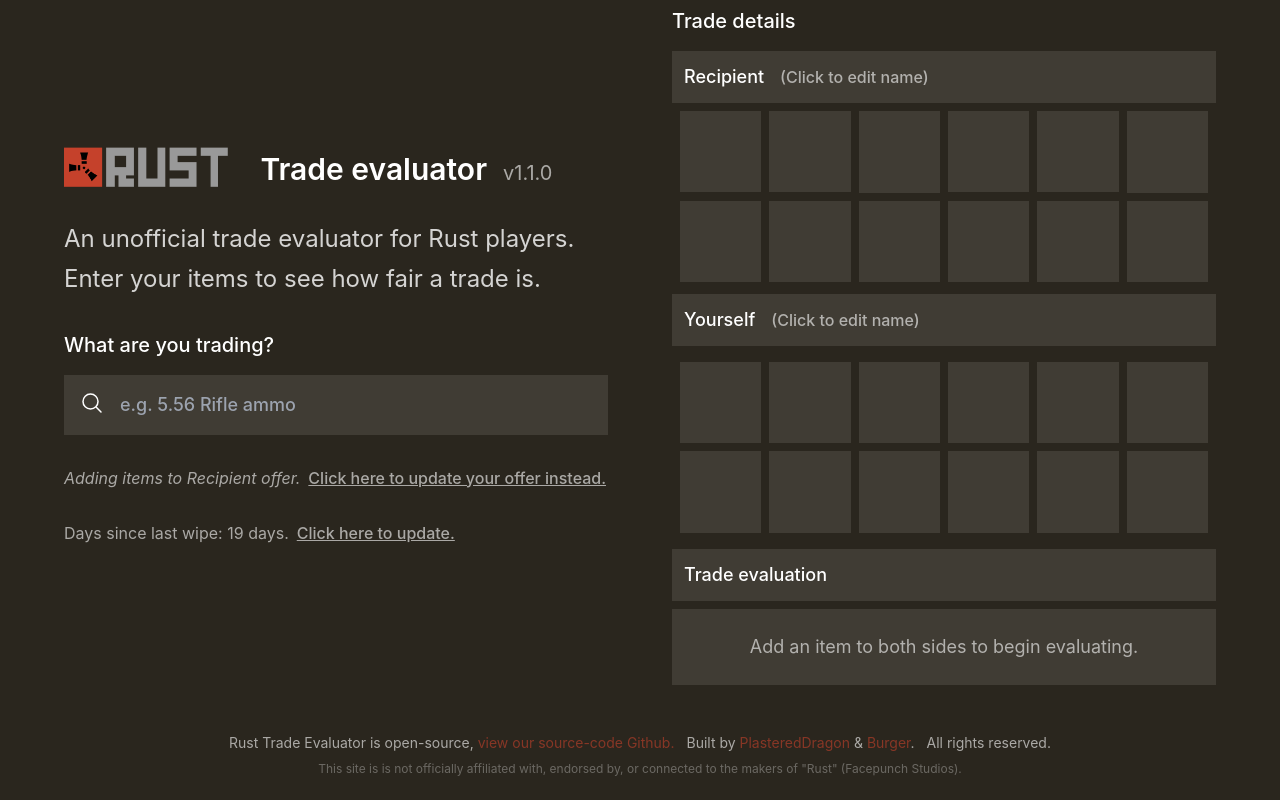
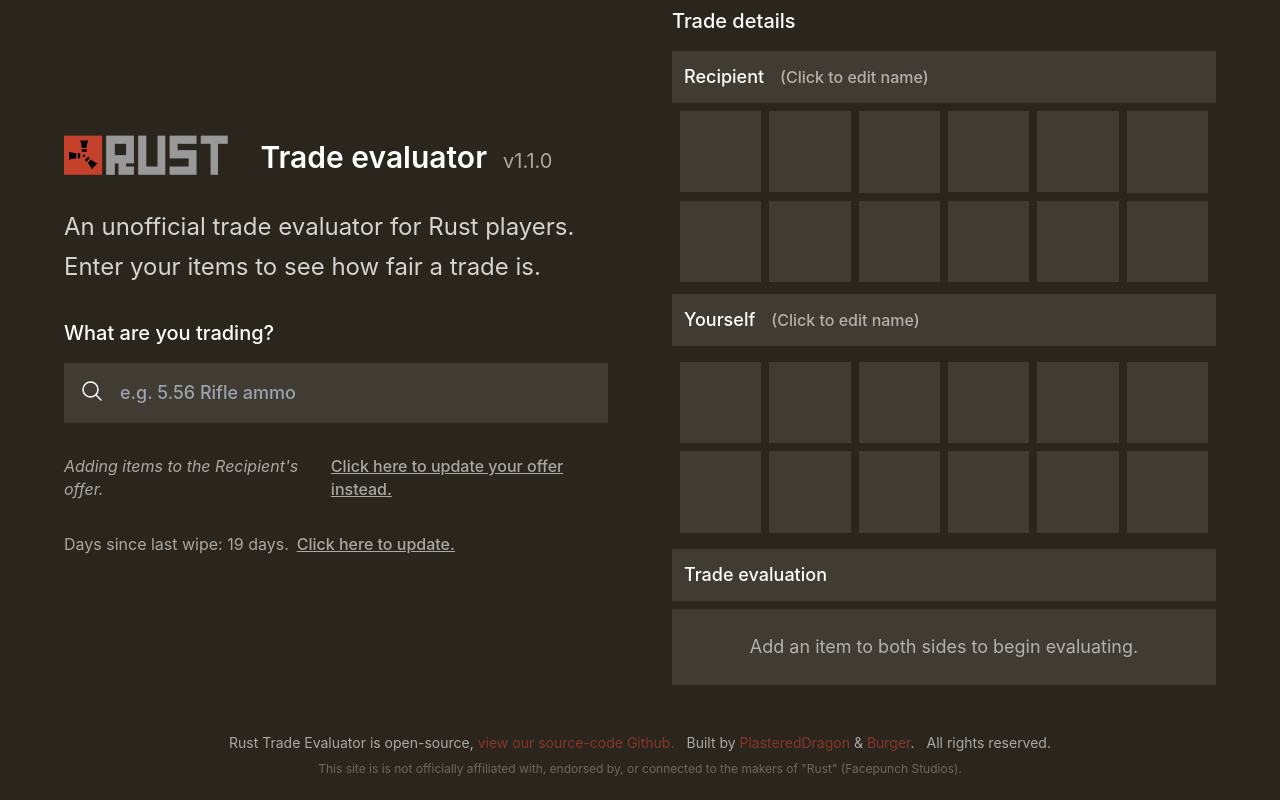
Before and after one commit to jimmybisenius/trade-rust, a Next.js app: page / in a window 1280 px wide. Built offline with nearby package versions, Linux system fonts and the light colour scheme; a web font is replaced by a local one.

Commit message:
Fix grammar in target inventory toggle

```diff
--- a/src/pages/index.tsx
+++ b/src/pages/index.tsx
@@ -354,7 +354,7 @@
               </div> : <></>}
             </div>
             <div onClick={() => setTargetInventory(targetInventory === 'sender' ? 'recipient' : 'sender')} className="flex flex-col lg:flex-row items-center justify-start gap-2 cursor-pointer w-full mt-4">
-              <span className='opacity-60 italic'>Adding items to {targetInventory === 'sender' ? `${senderName ? `${senderName}'s` : 'Your'}` : `${recipientName ? `${recipientName}'s` : 'Recipient'}`} offer.</span>
+              <span className='opacity-60 italic'>Adding items to {targetInventory === 'sender' ? `${senderName ? `${senderName}'s` : 'Your'}` : `${recipientName ? `${recipientName}'s` : `the Recipient's`}`} offer.</span>
               <span className="underline font-medium opacity-60 hover:opacity-100">Click here to update your offer instead.</span>
             </div>
             <div onClick={() => {
```
